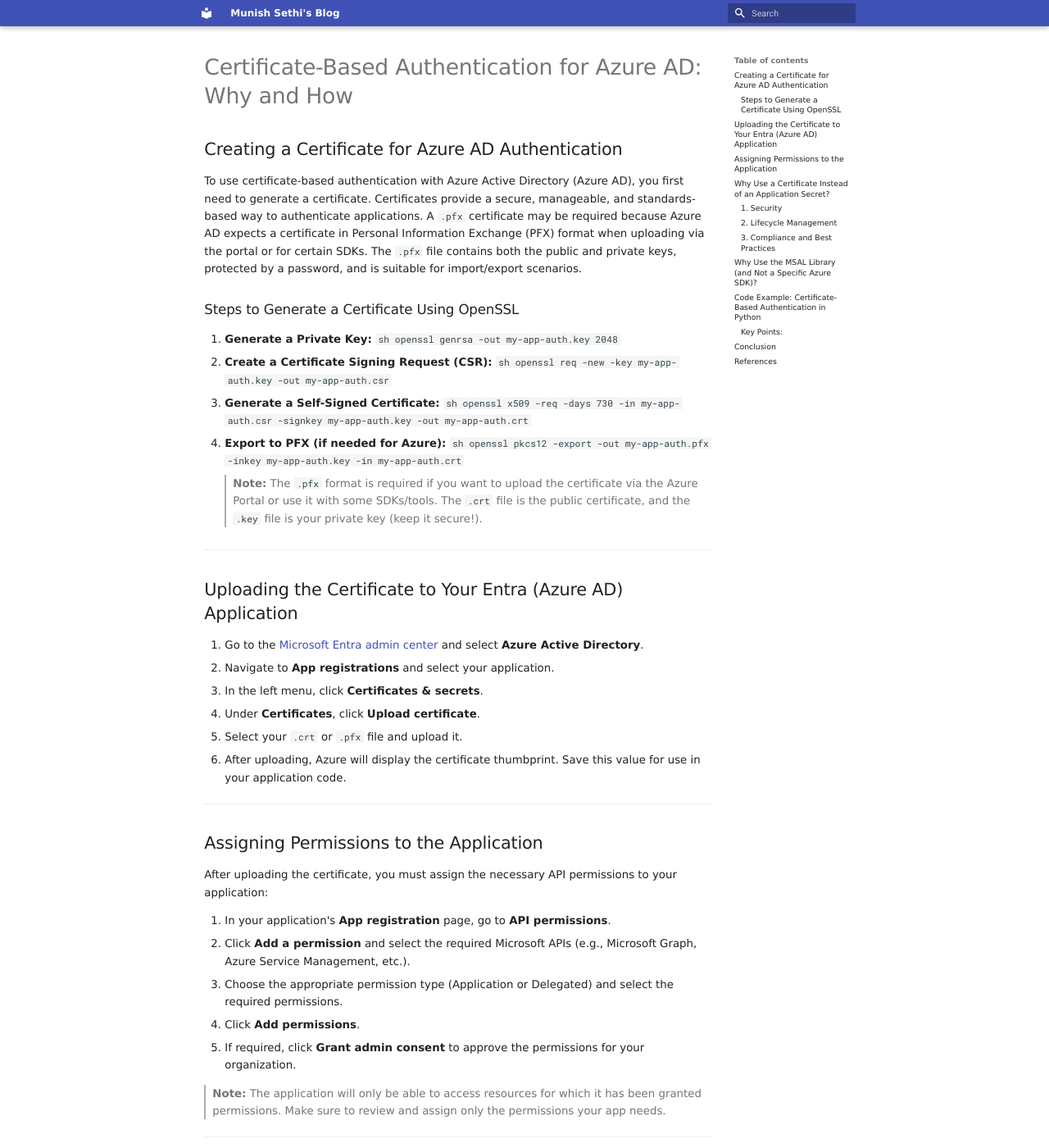
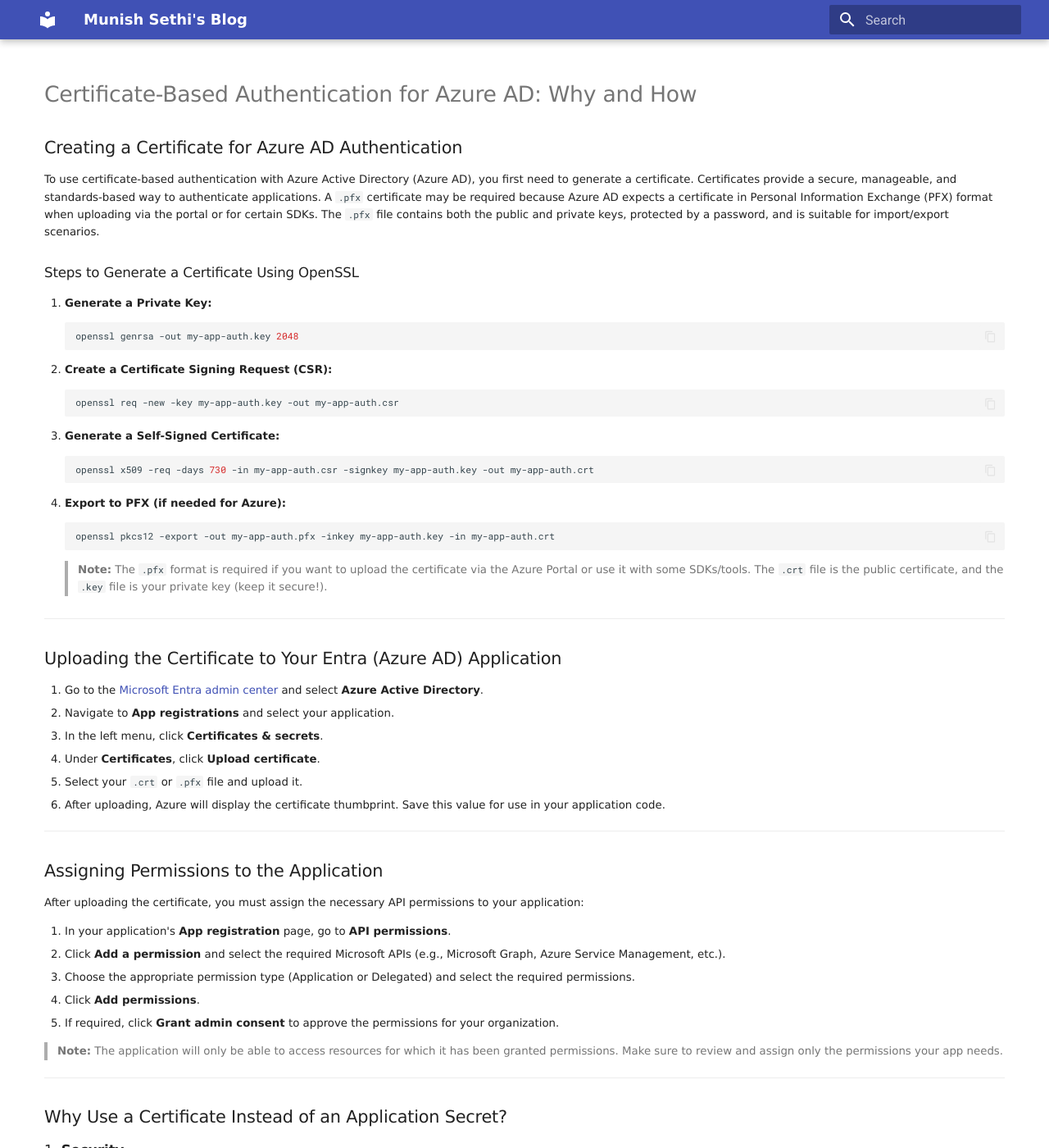
Before and after one commit to Munish-Sethi/pers-blog, an MkDocs documentation site: the page built from docs/azure-ad-certificate/index.md, in a window 1280 px wide and 1400 px high. Shown: the whole window at 82% size. Built offline with MkDocs 1.6.1 and Material for MkDocs 9.7.7, drawn with Linux system fonts in a browser that asks for light colours; some of the changed text lies outside the part shown.

Commit message:
Framework is laid down now just nned to add blog articles

```diff
--- a/docs/assets/custom.css
+++ b/docs/assets/custom.css
@@ -1,6 +1,7 @@
-html, body, .md-typeset {
-  font-family: Verdana, Geneva, Tahoma, sans-serif !important;
-  font-size: 10pt !important;
+/* Use Verdana for main content only, do not touch code blocks */
+body, .md-typeset {
+  font-family: Verdana, Geneva, Tahoma, sans-serif;
+  font-size: 12pt;
 }
 
 /* Hide the left navigation sidebar */
@@ -25,3 +26,10 @@
 .md-sidebar--primary {
   display: none !important;
 }
+
+/* Hide the right Table of Contents (TOC) */
+.md-sidebar--secondary {
+  display: none !important;
+}
+
+/* All code/pre rules removed to restore theme syntax highlighting */
--- a/mkdocs.yml
+++ b/mkdocs.yml
@@ -7,6 +7,7 @@
     - navigation.sections
     - content.code.annotate
     - content.code.copy
+  pygments_style: github
   logo: null
   favicon: null
   homepage: index.md
@@ -17,9 +18,12 @@
 nav:
   - Home: index.md
   - Azure AD:
-      - Certificate Based Authorization: azure-ad-certificate/index.md
+      - Certificate Based Authentication: azure-ad-certificate/index.md
       - Sample Article: azure-ad-certificate/sample-article.md
 extra_css:
   - assets/custom.css
 extra_javascript:
   - assets/custom.js
+markdown_extensions:
+  - pymdownx.highlight
+  - pymdownx.superfences
```
